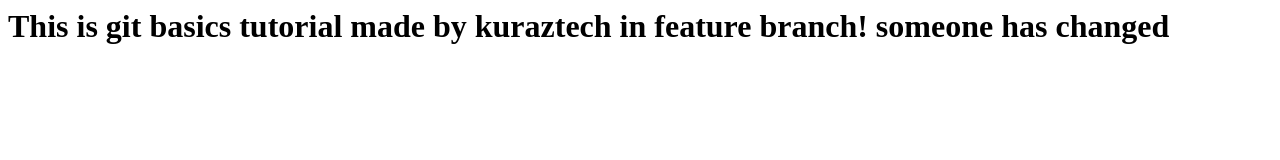
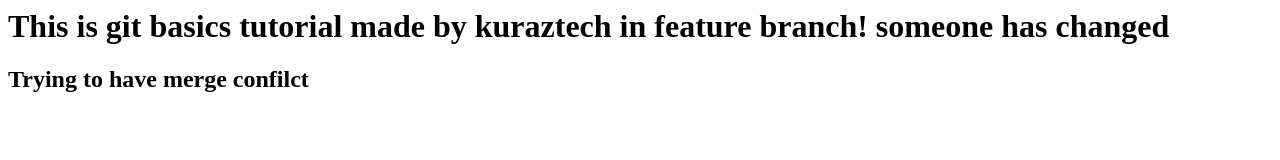
Before and after one commit to titusfrezer/git-basics-tutorial, a plain HTML site: page index.html in a window 1280 px wide. Drawn offline with Linux system fonts and the light colour scheme.

Commit message:
Update index.html

```diff
--- a/index.html
+++ b/index.html
@@ -4,5 +4,6 @@
     </head>
     <body>
         <h1>This is git basics tutorial made by kuraztech in feature branch! someone has changed</h1>
+        <h2>Trying to have merge confilct</h2>
     </body>
 </html>
```
